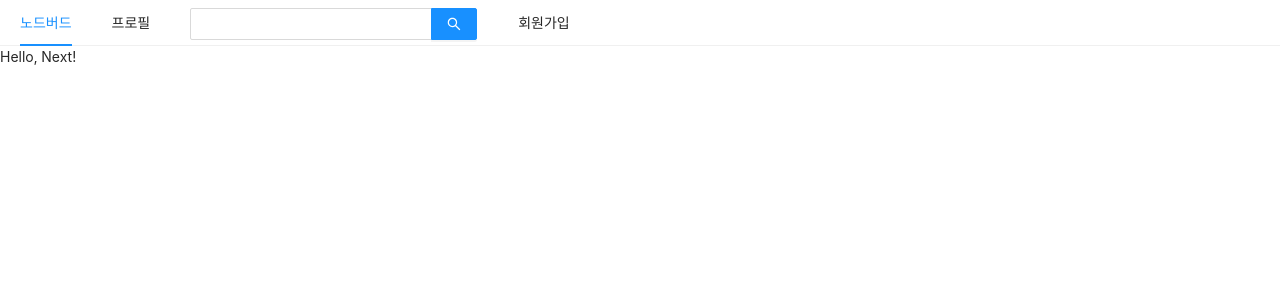
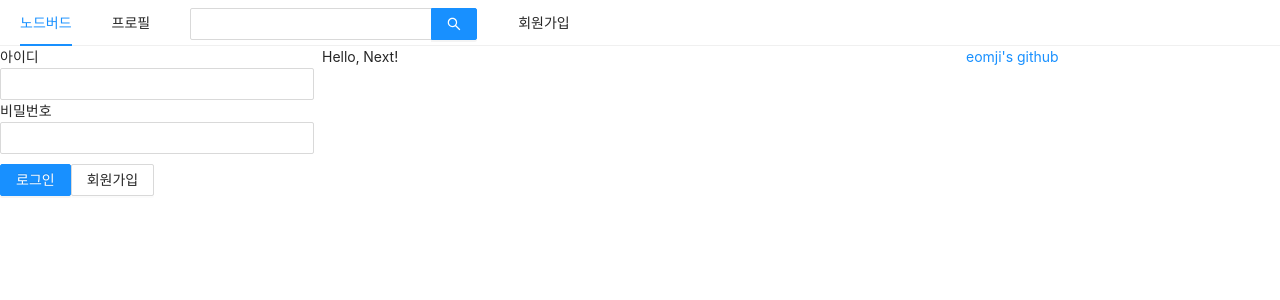
Before and after one commit to bisous1519/react-nodebird-front, a Next.js app: page / in a window 1280 px wide. Shown: the top 300 px of the page. Built offline with nearby package versions, Linux system fonts and the light colour scheme.

Commit message:
nodebird-front Section1-rerendering

```diff
--- a/components/AppLayout.js
+++ b/components/AppLayout.js
@@ -1,11 +1,19 @@
 // 일부가 공통인 것들을 처리
 
-import React from "react";
+import React, { useState } from "react";
 import PropTypes from "prop-types";
 import Link from "next/link";
-import { Menu, Input } from "antd";
+import { Menu, Input, Row, Col } from "antd";
+import UserProfile from "../components/UserProfile";
+import LoginForm from "../components/LoginForm";
+import styled from "styled-components";
+
+const SearchInput = styled(Input.Search)`
+  vertical-align: middle;
+`;
 
 const AppLayout = ({ children }) => {
+  const [isLoggedIn, setIsLoggedIn] = useState(false);
   return (
     <div>
       <Menu mode="horizontal">
@@ -20,7 +28,7 @@
           </Link>
         </Menu.Item>
         <Menu.Item>
-          <Input.Search enterButton style={{ verticalAlign: "middle" }} />
+          <SearchInput enterButton />
         </Menu.Item>
         <Menu.Item>
           <Link href="/signup">
@@ -28,7 +36,28 @@
           </Link>
         </Menu.Item>
       </Menu>
-      {children}
+      <Row gutter={8}>
+        {/* 원칙 */}
+        {/* 1. 가로먼저 자르고 -> 세로 자른다  */}
+        {/* 2. 반응형 디자인시에 모바일 -> 데스크탑 순으로 디자인 */}
+        <Col xs={24} md={6}>
+          {isLoggedIn ? <UserProfile /> : <LoginForm />}
+        </Col>
+        <Col xs={24} md={12}>
+          {children}
+        </Col>
+        <Col xs={24} md={6}>
+          <a
+            href="https://github.com/bisous1519"
+            target="_blank"
+            rel="noreferrer noopener"
+          >
+            eomji's github
+          </a>
+        </Col>
+        {/* xs: 모바일, sm: 테블릿, md: 작은 데스크탑 lg/xl: 대화면 */}
+        {/* cf> https://ant.design/components/grid/ */}
+      </Row>
     </div>
   );
 };
--- /dev/null
+++ b/components/LoginForm.js
@@ -0,0 +1,64 @@
+import React, { useCallback, useMemo, useState } from "react";
+import { Form, Input, Button } from "antd";
+import Link from "next/link";
+import styled from "styled-components";
+
+const ButtonWrapper = styled.div`
+  margin-top: 10px;
+`;
+
+const LoginForm = () => {
+  const [id, setId] = useState("");
+  const [password, setPassword] = useState("");
+
+  // useCallback : 함수를 캐싱하는 것
+  // 컴포넌트의 props로 넘겨주는 함수는 useCallback을 써주어야 최적화가됨!
+  const onChangeId = useCallback((e) => {
+    setId(e.target.value);
+  }, []);
+  const onChangePassword = useCallback((e) => {
+    setPassword(e.target.value);
+  }, []);
+
+  // useMemo : 값을 캐싱하는 것
+  // 여기서 useMemo를 사용하지 않으면 -> {} !== {} 이므로, 같은 값임에도 리렌더링되는데
+  // 이렇게하면 같은 객체가 유지되므로 쓸데없이 리렌더링 되지않는다! 최적화가됨!
+  const style = useMemo(() => ({ marginTop: 10 }), []);
+
+  return (
+    // return 부분 === Virtual DOM (VDOM)
+    // 이 부분을 한번은 일단 그려줌.
+    // 이후부터는 -> 이전 컴포넌트의 버츄얼돔과 이번 컴포넌트의 버츄얼돔을 비교해서
+    // 달라진 부분만 다시그림.
+    <Form>
+      <div>
+        <label htmlFor="user-id">아이디</label>
+        <br />
+        <Input name="user-id" value={id} onChange={onChangeId} required />
+      </div>
+      <div>
+        <label htmlFor="user-password">비밀번호</label>
+        <br />
+        <Input
+          name="user-password"
+          type="password"
+          value={password}
+          onChange={onChangePassword}
+          required
+        />
+      </div>
+      <ButtonWrapper style={style}>
+        <Button type="primary" htmlType="submit" loading={false}>
+          로그인
+        </Button>
+        <Link href="/signup">
+          <a>
+            <Button>회원가입</Button>
+          </a>
+        </Link>
+      </ButtonWrapper>
+    </Form>
+  );
+};
+
+export default LoginForm;
--- /dev/null
+++ b/components/UserProfile.js
@@ -0,0 +1,5 @@
+import React from "react";
+
+const UserProfile = () => {};
+
+export default UserProfile;
```
